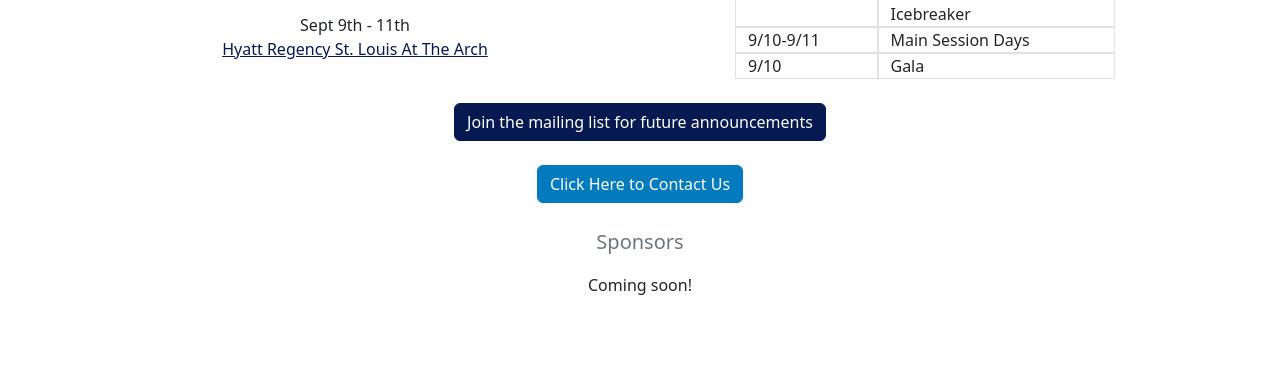
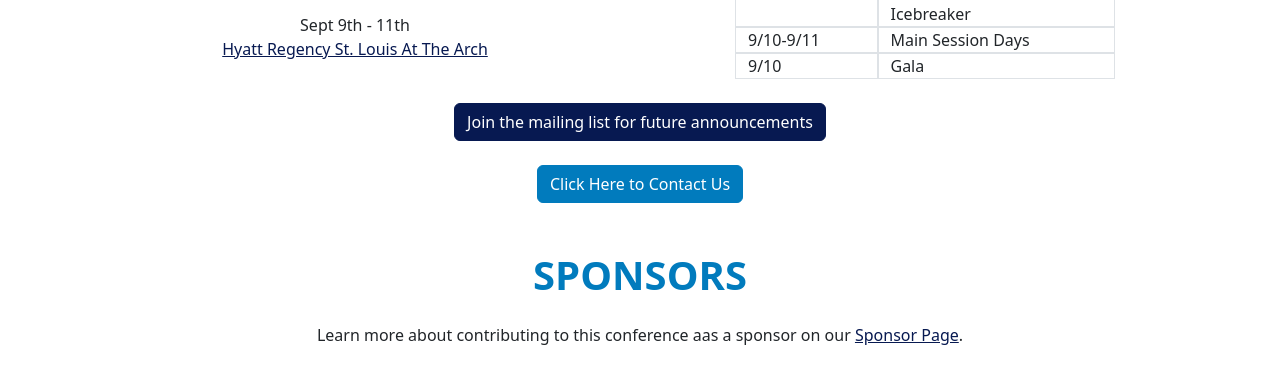
Before and after one commit to OSGeo-US/foss4g-na-2024, a Gatsby site: page / in a window 1280 px wide. Shown: the part 547-930 px from the top of the page. Before the commit the page ends 908 px from the top, so only its background shows below. Built offline with nearby package versions, Linux system fonts and the light colour scheme; Gatsby itself is replaced by a stand-in of ours.

Commit message:
👌 IMPROVE: add sticky navbar and sponsor link in sponsor section

```diff
--- a/src/pages/index.js
+++ b/src/pages/index.js
@@ -1,5 +1,5 @@
 import * as React from "react"
-// import { Link } from "gatsby";
+import { Link } from "gatsby"
 import { StaticImage } from "gatsby-plugin-image"
 
 import Layout from "../components/layout"
@@ -114,8 +114,13 @@ const IndexPage = () => (
         </p>
       </div>
       <div className="row">
-        <p className="lead text-muted">Sponsors</p>
-        <p>Coming soon!</p>
+        <h1 className="text-center text-uppercase text-secondary fw-bold my-4">
+          Sponsors
+        </h1>
+        <p>
+          Learn more about contributing to this conference aas a sponsor on our{" "}
+          <Link to="/sponsor/">Sponsor Page</Link>.
+        </p>
       </div>
     </section>
   </Layout>
```
